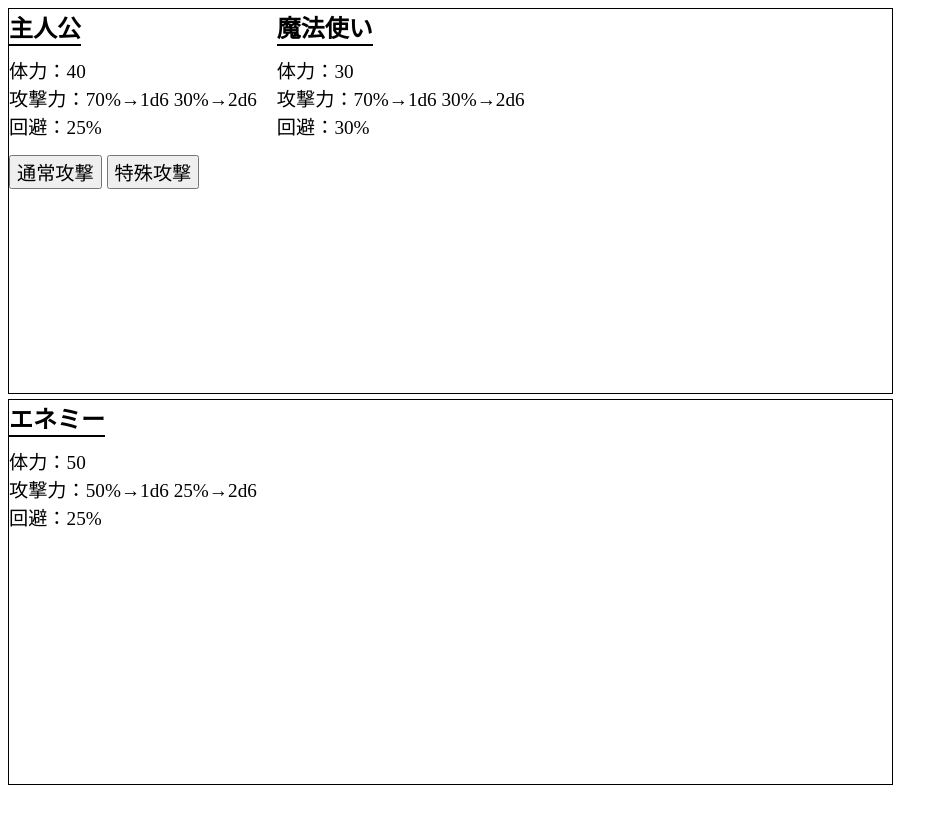
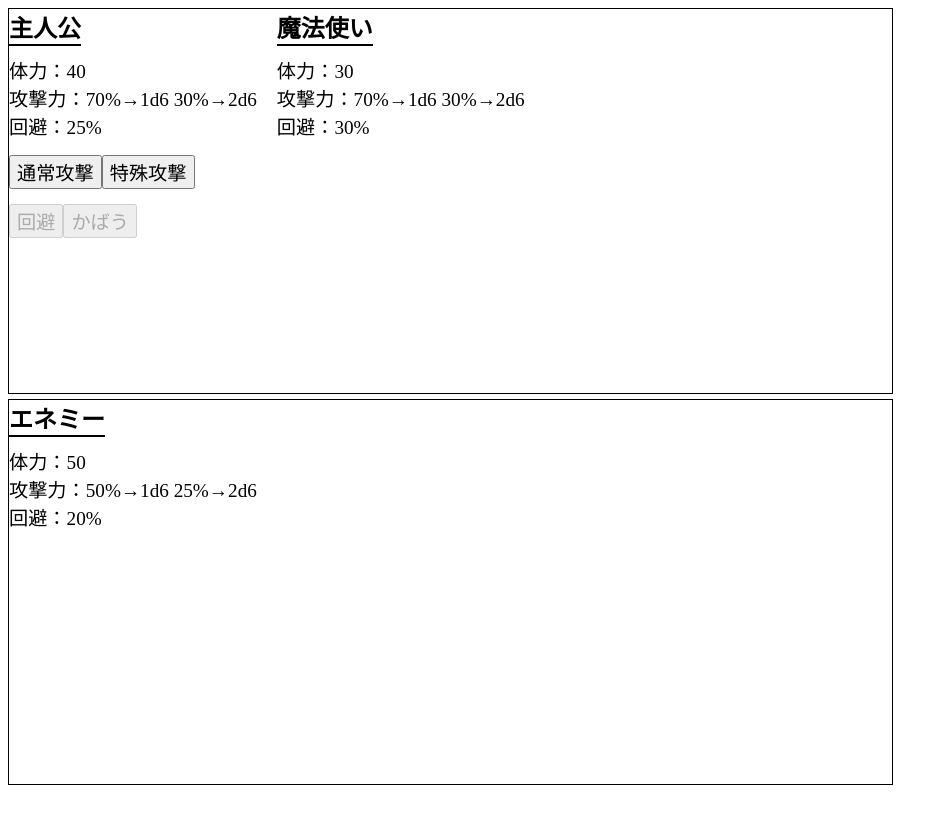
Before and after one commit to agemona/test-site, a plain HTML site: page index.html in a window 1280 px wide. Shown: the whole page, without its empty margins (0-948 px from the left). Drawn offline with Linux system fonts and the light colour scheme.

Commit message:
Update index.html

```diff
--- a/index.html
+++ b/index.html
@@ -32,8 +32,15 @@
         </div>
 
 
-        <button id="attack">通常攻撃</button>
-        <button id="sp-attack">特殊攻撃</button>
+        <div style="display: flex;">
+          <button id="attack">通常攻撃</button>
+          <button id="sp-attack">特殊攻撃</button>
+        </div>
+        <div style="display: flex;">
+          <button id="evasion">回避</button>
+          <button id="protect">かばう</button>
+        </div>
+
 
       </div>
 
@@ -42,7 +49,7 @@
 
         <div>体力：<span id="enemy-hp">50</span></div>
         <div>攻撃力：<span id="enemy-at">50%→1d6 25%→2d6</span></div>
-        <div>回避：25%</div>
+        <div>回避：20%</div>
 
       </div>
     </div>
```
